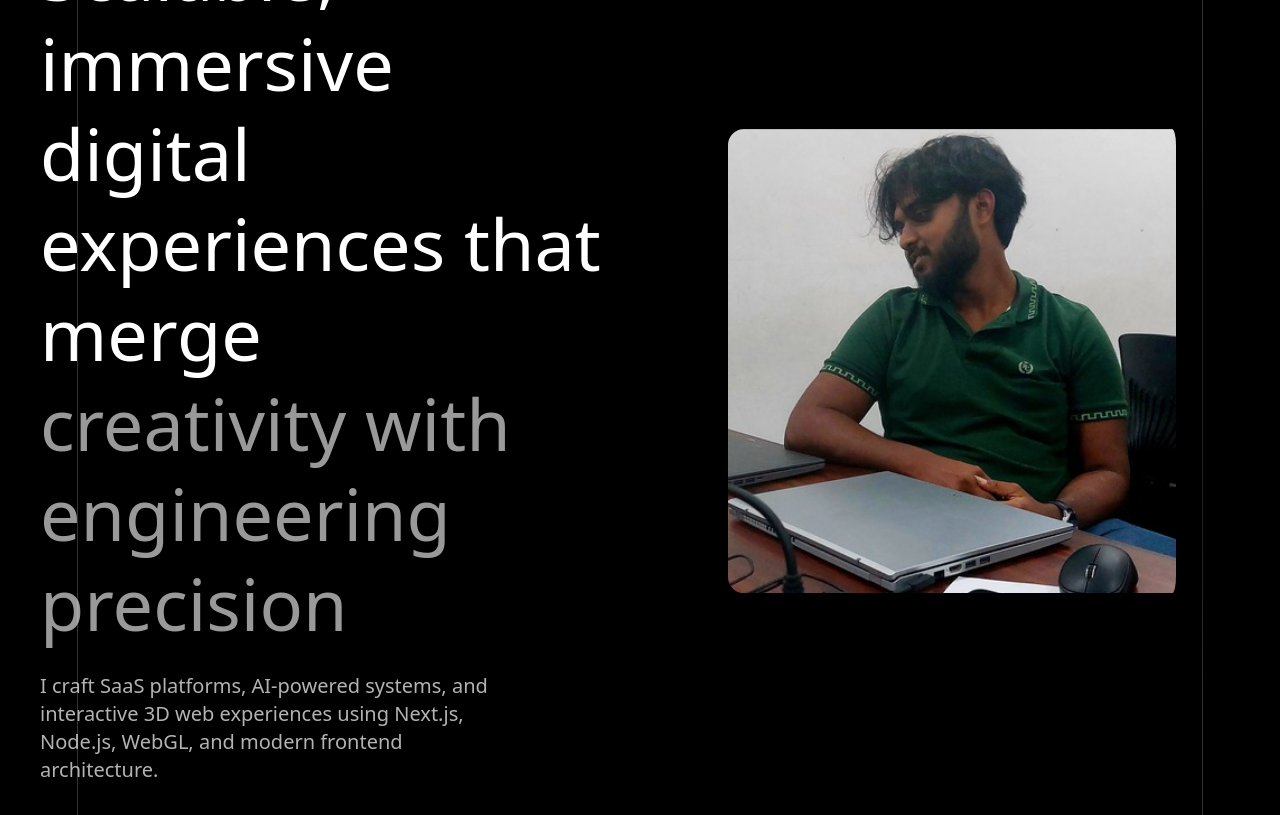
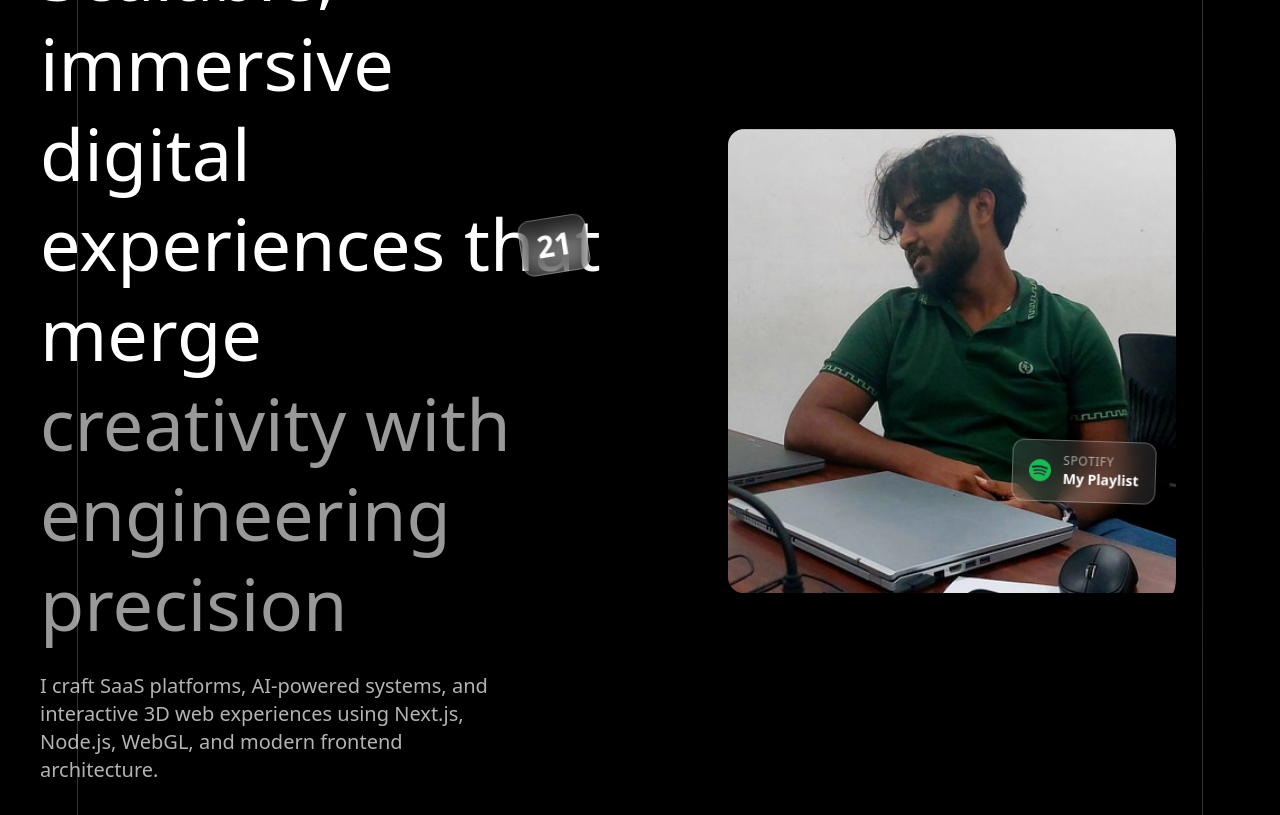
Before and after one commit to sandula-sanchana/portfolio-react, a React (Vite) app: page / in a window 1280 px wide. Shown: the part 1000-1815 px from the top of the page. Built offline with nearby package versions, Linux system fonts and the light colour scheme; a web font is replaced by a local one.

Commit message:
add floating icons for profile pic > about

```diff
--- a/src/components/AboutSection.jsx
+++ b/src/components/AboutSection.jsx
@@ -15,7 +15,43 @@ export const AboutSection = () => {
     const linesRef = useRef([]);
     const imageRef = useRef(null);
 
+    const ageBadgeRef = useRef(null);
+    const spotifyBadgeRef = useRef(null);
+
+
     useGSAP(() => {
+
+
+
+        /* -------------------- FLOATING BADGES -------------------- */
+        const floatBadge = (el, delay = 0) => {
+            gsap.to(el, {
+                y: "+=18",
+                rotation: "+=2",
+                duration: 3.4,
+                repeat: -1,
+                yoyo: true,
+                ease: "sine.inOut",
+                delay,
+            });
+        };
+
+        floatBadge(ageBadgeRef.current, 0);
+        floatBadge(spotifyBadgeRef.current, 0.8);
+
+        /* subtle parallax with scroll */
+        gsap.to([ageBadgeRef.current, spotifyBadgeRef.current], {
+            y: -60,
+            ease: "none",
+            scrollTrigger: {
+                trigger: imageRef.current,
+                start: "top bottom",
+                end: "bottom top",
+                scrub: true,
+            },
+        });
+
+
         /* -------------------- TEXT SPLIT REVEAL -------------------- */
         const split = new SplitType(textRef.current, {
             types: "words",
@@ -107,6 +143,8 @@ export const AboutSection = () => {
         });
     }, []);
 
+
+
     return (
         <>
             {/* GRAIN OVERLAY */}
@@ -147,13 +185,76 @@ export const AboutSection = () => {
 
                     {/* RIGHT: Image */}
                     <div className="md:w-1/2 flex justify-center relative">
+
+                        {/* AGE BADGE */}
+                        <div
+                            ref={ageBadgeRef}
+                            className="
+            absolute
+            right-167
+            top-[18%]
+            rotate-[-10deg]
+            z-20
+            backdrop-blur-md
+            bg-white/10
+            border border-white/30
+            rounded-xl
+            px-4 py-3
+            shadow-lg
+        "
+                        >
+                            <div className="text-3xl font-bold leading-none">21</div>
+                        </div>
+
+                        {/* SPOTIFY BADGE */}
+                        <div
+                            ref={spotifyBadgeRef}
+                            className="
+            absolute
+            right-25
+            bottom-[22%]
+            rotate-[8deg]
+            z-20
+            flex items-center gap-3
+            backdrop-blur-md
+            bg-white/10
+            border border-white/30
+            rounded-xl
+            px-4 py-3
+            shadow-lg
+            cursor-pointer
+            hover:scale-105 transition-transform
+        "
+                        >
+                            {/* Spotify Icon */}
+                            <svg
+                                viewBox="0 0 24 24"
+                                width="22"
+                                fill="#1DB954"
+                                xmlns="http://www.w3.org/2000/svg"
+                            >
+                                <path d="M12 0C5.373 0 0 5.373 0 12c0 6.627 5.373 12 12 12s12-5.373 12-12C24 5.373 18.627 0 12 0zm5.478 17.49c-.215.34-.67.447-1.01.232-2.77-1.69-6.26-2.075-10.36-1.15-.385.092-.77-.14-.862-.524-.093-.385.14-.77.524-.862 4.46-1.01 8.29-.57 11.38 1.31.34.215.447.67.232 1.01zm1.44-3.198c-.27.432-.84.57-1.27.3-3.17-1.95-8.01-2.52-11.77-1.38-.486.146-.996-.13-1.14-.616-.145-.486.13-.996.616-1.14 4.29-1.29 9.63-.65 13.31 1.63.43.27.57.84.3 1.27zm.12-3.33C15.29 8.62 7.87 8.45 4.34 9.5c-.578.173-1.188-.157-1.36-.735-.172-.578.157-1.188.735-1.36 4.06-1.21 12.02-.97 16.3 1.53.53.31.71.99.4 1.52-.31.53-.99.71-1.52.4z"/>
+                            </svg>
+
+                            <div className="flex flex-col leading-tight">
+                                <span className="text-xs opacity-60 tracking-wider">SPOTIFY</span>
+                                <span className="text-sm font-semibold">My Playlist</span>
+                            </div>
+                        </div>
+
+                        {/* PROFILE IMAGE */}
                         <img
                             ref={imageRef}
                             src={pic}
                             alt="Profile"
-                            className="w-[280px] md:w-[420px] lg:w-[460px] rounded-2xl shadow-[0_40px_120px_rgba(0,0,0,0.85)] pr-3"
+                            className="w-[280px] md:w-[420px] lg:w-[460px]
+                   rounded-2xl
+                   shadow-[0_40px_120px_rgba(0,0,0,0.85)]
+                   pr-3
+                   relative z-10"
                         />
                     </div>
+
                 </div>
 
                 {/* MARQUEE BELOW */}
--- a/src/components/Hero3D.jsx
+++ b/src/components/Hero3D.jsx
@@ -123,6 +123,8 @@ export const Hero3D = () => {
                     </span>
                 </div>
 
+
+
                 <Spline scene="https://prod.spline.design/LtW1ZRVgxJNmnIh9/scene.splinecode" />
             </div>
 
```
